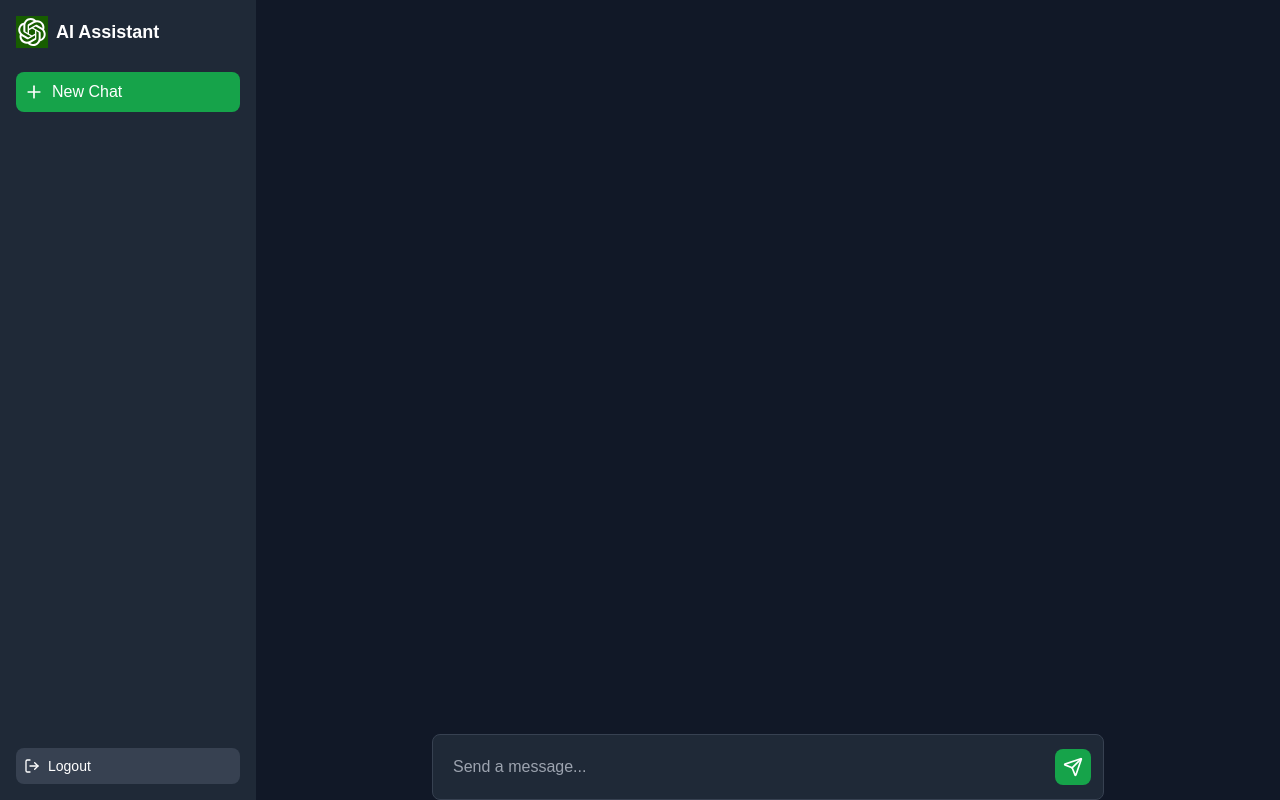
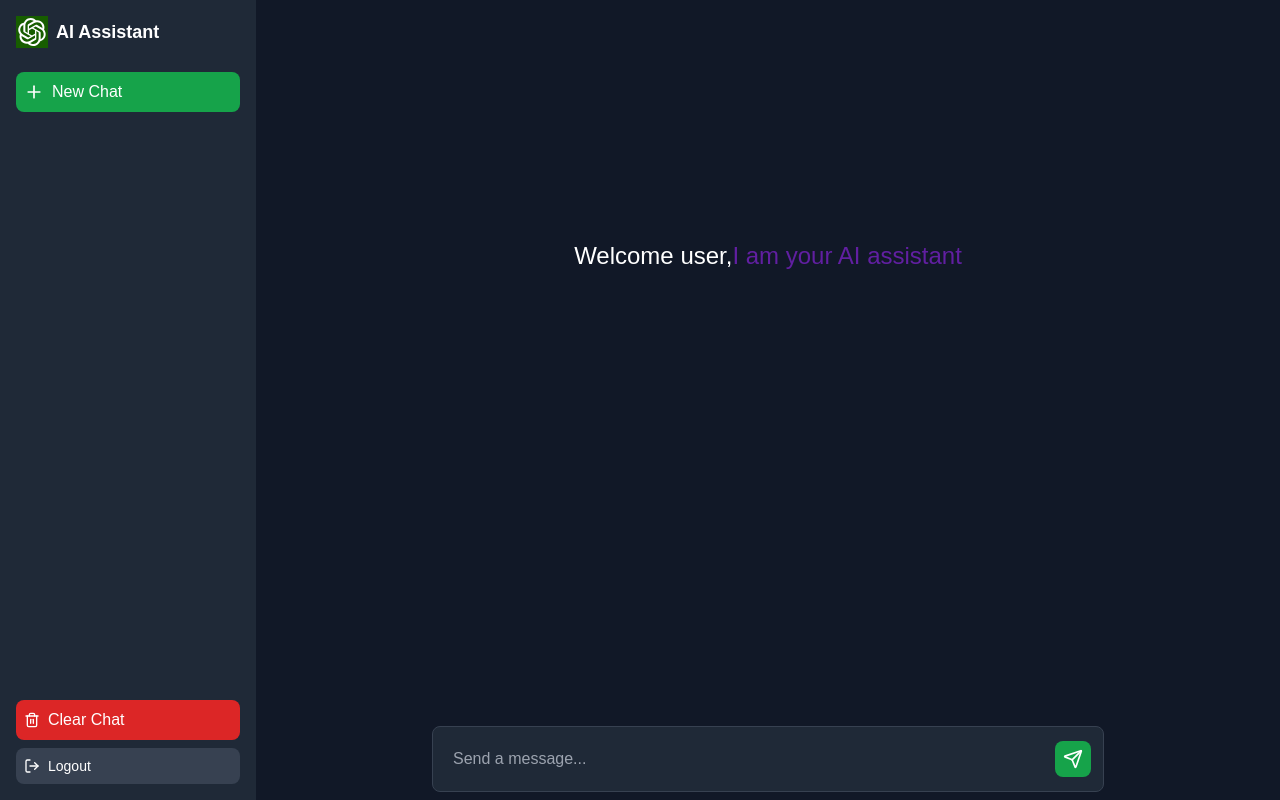
Before and after one commit to amit1924/chatgpt_clone, a React (Vite) app: page / in a window 1280 px wide. Built offline with nearby package versions, Linux system fonts and the light colour scheme.

Commit message:
add local storage to save message and made more responsive ui

```diff
--- a/src/App.jsx
+++ b/src/App.jsx
@@ -1,6 +1,189 @@
+// import React, { useState, useEffect, useRef } from "react";
+// import gptLogo from "./assets/chatgptLogo.svg";
+// import { Plus, LogOut, Menu, X, Send } from "lucide-react";
+// import userIcon from "./assets/user-icon.png";
+// import gptImageIcon from "./assets/chatgpt.svg";
+
+// const fetchAIResponse = async (message) => {
+//   const apiKey = import.meta.env.VITE_API_KEY;
+
+//   try {
+//     const response = await fetch(
+//       `https://generativelanguage.googleapis.com/v1/models/gemini-pro:generateContent?key=${apiKey}`,
+//       {
+//         method: "POST",
+//         headers: {
+//           "Content-Type": "application/json",
+//         },
+//         body: JSON.stringify({
+//           contents: [{ role: "user", parts: [{ text: message }] }],
+//         }),
+//       }
+//     );
+//     const data = await response.json();
+//     return (
+//       data?.candidates?.[0]?.content?.parts?.[0]?.text ||
+//       "I couldn't generate a response."
+//     );
+//   } catch (error) {
+//     console.error("Error fetching AI response:", error);
+//     return "Error fetching response.";
+//   }
+// };
+
+// const App = () => {
+//   const [isSidebarOpen, setIsSidebarOpen] = useState(false);
+//   const [messages, setMessages] = useState([]);
+//   const [inputValue, setInputValue] = useState("");
+//   const [isLoading, setIsLoading] = useState(false);
+//   const [heading, setHeading] = useState(true);
+//   const chatEndRef = useRef(null);
+
+//   useEffect(() => {
+//     chatEndRef.current?.scrollIntoView({ behavior: "smooth" });
+//   }, [messages]);
+
+//   const handleSendMessage = async () => {
+//     if (inputValue.trim()) {
+//       const userMessage = inputValue.trim();
+//       setMessages([...messages, { text: userMessage, sender: "user" }]);
+//       setInputValue("");
+//       setIsLoading(true);
+//       setHeading(false);
+
+//       const aiResponse = await fetchAIResponse(userMessage);
+//       setMessages((prev) => [...prev, { text: aiResponse, sender: "ai" }]);
+//       setIsLoading(false);
+//     }
+//   };
+
+//   const handleSidebar = () => {
+//     setIsSidebarOpen(!isSidebarOpen);
+//     setHeading(!heading);
+//   };
+
+//   return (
+//     <div className="bg-gray-900 text-white min-h-screen flex">
+//       <button
+//         className="md:hidden absolute top-4 left-1 z-50 p-2 bg-gray-800 rounded-lg"
+//         onClick={handleSidebar}
+//       >
+//         {isSidebarOpen ? (
+//           <X className="w-6 h-6 text-white" />
+//         ) : (
+//           <Menu className="w-6 h-6 text-white" />
+//         )}
+//       </button>
+
+//       <aside
+//         className={`fixed min-h-screen md:relative top-0 left-0 h-full w-64 bg-gray-800 p-4 flex flex-col justify-between transition-transform duration-300 ${
+//           isSidebarOpen ? "translate-x-0" : "-translate-x-full"
+//         } md:translate-x-0`}
+//       >
+//         <div>
+//           <div className="flex items-center gap-2 mb-6">
+//             <img src={gptLogo} alt="ChatGPT Logo" className="w-8 h-8" />
+//             <span className="text-lg font-semibold">AI Assistant</span>
+//           </div>
+//           <button className="w-full flex items-center gap-2 bg-green-600 p-2 rounded-lg text-white hover:bg-green-700 transition">
+//             <Plus className="w-5 h-5" /> New Chat
+//           </button>
+//         </div>
+//         <button className="w-full flex items-center gap-2 text-sm p-2 rounded-lg bg-gray-700 hover:bg-gray-600 transition">
+//           <LogOut className="w-4 h-4" /> Logout
+//         </button>
+//       </aside>
+
+//       <main className="flex-1 flex flex-col h-screen">
+//         {heading ? (
+//           <h1 className="text-center text-2xl mt-[15rem] ">
+//             Welcome user,
+//             <span className="text-purple-700 animate-pulse">
+//               I am your AI assistant
+//             </span>
+//           </h1>
+//         ) : (
+//           ""
+//         )}
+
+//         <div className="flex-1 w-full max-w-2xl mx-auto overflow-y-auto p-4 space-y-4">
+//           {messages.map((message, index) => (
+//             <div
+//               key={index}
+//               className={`flex items-start gap-3 ${
+//                 message.sender === "user" ? "justify-end" : "justify-start"
+//               }`}
+//             >
+//               {message.sender === "ai" && (
+//                 <img
+//                   src={gptImageIcon}
+//                   alt="AI"
+//                   className="w-6 h-6 rounded-full"
+//                 />
+//               )}
+//               <div
+//                 className={`p-3 rounded-lg max-w-[99%] ${
+//                   message.sender === "user"
+//                     ? "bg-blue-900 text-white"
+//                     : "text-white"
+//                 }`}
+//                 dangerouslySetInnerHTML={{
+//                   __html: message.text
+//                     .replace(
+//                       /\*\*(.*?)\*\*/g,
+//                       '<strong class="text-green-400 text-lg">$1</strong>'
+//                     )
+//                     .replace(/\n/g, "<br/>"),
+//                 }}
+//               ></div>
+//               {message.sender === "user" && (
+//                 <img
+//                   src={userIcon}
+//                   alt="User"
+//                   className="w-6 h-6 rounded-full"
+//                 />
+//               )}
+//             </div>
+//           ))}
+//           {isLoading && (
+//             <div className="flex justify-start items-center py-3">
+//               <div className="typing-indicator flex gap-1">
+//                 <span className="w-2 h-2 bg-gray-500 rounded-full animate-pulse"></span>
+//                 <span className="w-2 h-2 bg-gray-500 rounded-full animate-pulse delay-100"></span>
+//                 <span className="w-2 h-2 bg-gray-500 rounded-full animate-pulse delay-200"></span>
+//               </div>
+//             </div>
+//           )}
+//           <div ref={chatEndRef}></div>
+//         </div>
+
+//         <div className="w-full max-w-2xl mx-auto p-3 mb-2 bg-gray-800 rounded-lg border border-gray-700 flex items-center">
+//           <input
+//             type="text"
+//             value={inputValue}
+//             onChange={(e) => setInputValue(e.target.value)}
+//             onKeyPress={(e) => e.key === "Enter" && handleSendMessage()}
+//             placeholder="Send a message..."
+//             className="flex-1 bg-transparent outline-none text-white p-2"
+//           />
+//           <button
+//             onClick={handleSendMessage}
+//             className="ml-2 p-2 bg-green-600 rounded-lg hover:bg-green-700 transition"
+//             disabled={isLoading}
+//           >
+//             <Send className="w-5 h-5 text-white" />
+//           </button>
+//         </div>
+//       </main>
+//     </div>
+//   );
+// };
+
+// export default App;
+
 import React, { useState, useEffect, useRef } from "react";
 import gptLogo from "./assets/chatgptLogo.svg";
-import { Plus, LogOut, Menu, X, Send } from "lucide-react";
+import { Plus, LogOut, Menu, X, Send, Trash2 } from "lucide-react";
 import userIcon from "./assets/user-icon.png";
 import gptImageIcon from "./assets/chatgpt.svg";
 
@@ -32,22 +215,44 @@ const fetchAIResponse = async (message) => {
 };
 
 const App = () => {
+  const [heading, setHeading] = useState(true);
   const [isSidebarOpen, setIsSidebarOpen] = useState(false);
-  const [messages, setMessages] = useState([]);
+  const [messages, setMessages] = useState(() => {
+    const savedMessages = localStorage.getItem("chatMessages");
+    return savedMessages ? JSON.parse(savedMessages) : [];
+  });
   const [inputValue, setInputValue] = useState("");
   const [isLoading, setIsLoading] = useState(false);
+
   const chatEndRef = useRef(null);
+  // Check localStorage for existing messages on initial render
+  useEffect(() => {
+    const savedMessages = JSON.parse(localStorage.getItem("chatMessages"));
+    if (savedMessages && savedMessages.length > 0) {
+      setHeading(false);
+    } else {
+      setHeading(true);
+    }
+  }, []);
 
+  // Save messages to localStorage when they update
+  useEffect(() => {
+    localStorage.setItem("chatMessages", JSON.stringify(messages));
+  }, [messages]);
+
+  // Scroll to the latest message
   useEffect(() => {
     chatEndRef.current?.scrollIntoView({ behavior: "smooth" });
   }, [messages]);
 
+  // Handle sending messages
   const handleSendMessage = async () => {
     if (inputValue.trim()) {
       const userMessage = inputValue.trim();
       setMessages([...messages, { text: userMessage, sender: "user" }]);
       setInputValue("");
       setIsLoading(true);
+      setHeading(false);
 
       const aiResponse = await fetchAIResponse(userMessage);
       setMessages((prev) => [...prev, { text: aiResponse, sender: "ai" }]);
@@ -55,26 +260,39 @@ const App = () => {
     }
   };
 
+  // Clear chat history
+  const handleClearChat = () => {
+    setMessages([]);
+    setHeading(true);
+    localStorage.removeItem("chatMessages");
+  };
+
+  const handleSidebar = () => {
+    setIsSidebarOpen(!isSidebarOpen);
+    // setHeading(!heading);
+  };
+
   return (
     <div className="bg-gray-900 text-white min-h-screen flex">
       <button
         className="md:hidden absolute top-4 left-1 z-50 p-2 bg-gray-800 rounded-lg"
-        onClick={() => setIsSidebarOpen(!isSidebarOpen)}
+        onClick={handleSidebar}
       >
         {isSidebarOpen ? (
-          <X className="w-6 h-6 text-white" />
+          <X className="w-6 h-6  text-white" />
         ) : (
           <Menu className="w-6 h-6 text-white" />
         )}
       </button>
 
+      {/* Sidebar */}
       <aside
-        className={`fixed min-h-screen md:relative top-0 left-0 h-full w-64 bg-gray-800 p-4 flex flex-col justify-between transition-transform duration-300 ${
+        className={`fixed min-h-screen md:relative top-0 z-20 left-0 h-full w-64 bg-gray-800 p-4 flex flex-col justify-between transition-transform duration-300 ${
           isSidebarOpen ? "translate-x-0" : "-translate-x-full"
         } md:translate-x-0`}
       >
         <div>
-          <div className="flex items-center gap-2 mb-6">
+          <div className="flex items-center gap-2 mb-6 ml-7 md:ml-0">
             <img src={gptLogo} alt="ChatGPT Logo" className="w-8 h-8" />
             <span className="text-lg font-semibold">AI Assistant</span>
           </div>
@@ -82,12 +300,32 @@ const App = () => {
             <Plus className="w-5 h-5" /> New Chat
           </button>
         </div>
-        <button className="w-full flex items-center gap-2 text-sm p-2 rounded-lg bg-gray-700 hover:bg-gray-600 transition">
-          <LogOut className="w-4 h-4" /> Logout
-        </button>
+        <div className="flex flex-col gap-2">
+          <button
+            onClick={handleClearChat}
+            className="w-full flex items-center gap-2 bg-red-600 p-2 rounded-lg hover:bg-red-700 transition"
+          >
+            <Trash2 className="w-4 h-4" /> Clear Chat
+          </button>
+          <button className="w-full flex items-center gap-2 text-sm p-2 rounded-lg bg-gray-700 hover:bg-gray-600 transition">
+            <LogOut className="w-4 h-4" /> Logout
+          </button>
+        </div>
       </aside>
 
+      {/* Main Chat Area */}
       <main className="flex-1 flex flex-col h-screen">
+        {heading ? (
+          <h1 className="text-center text-2xl  mt-[15rem] ">
+            Welcome user,
+            <span className="text-purple-700 animate-pulse">
+              I am your AI assistant
+            </span>
+          </h1>
+        ) : (
+          ""
+        )}
+
         <div className="flex-1 w-full max-w-2xl mx-auto overflow-y-auto p-4 space-y-4">
           {messages.map((message, index) => (
             <div
@@ -139,7 +377,8 @@ const App = () => {
           <div ref={chatEndRef}></div>
         </div>
 
-        <div className="w-full max-w-2xl mx-auto p-3 bg-gray-800 rounded-lg border border-gray-700 flex items-center">
+        {/* Input Section */}
+        <div className="w-full max-w-2xl mx-auto p-3 mb-2 bg-gray-800 rounded-lg border border-gray-700 flex items-center">
           <input
             type="text"
             value={inputValue}
```
